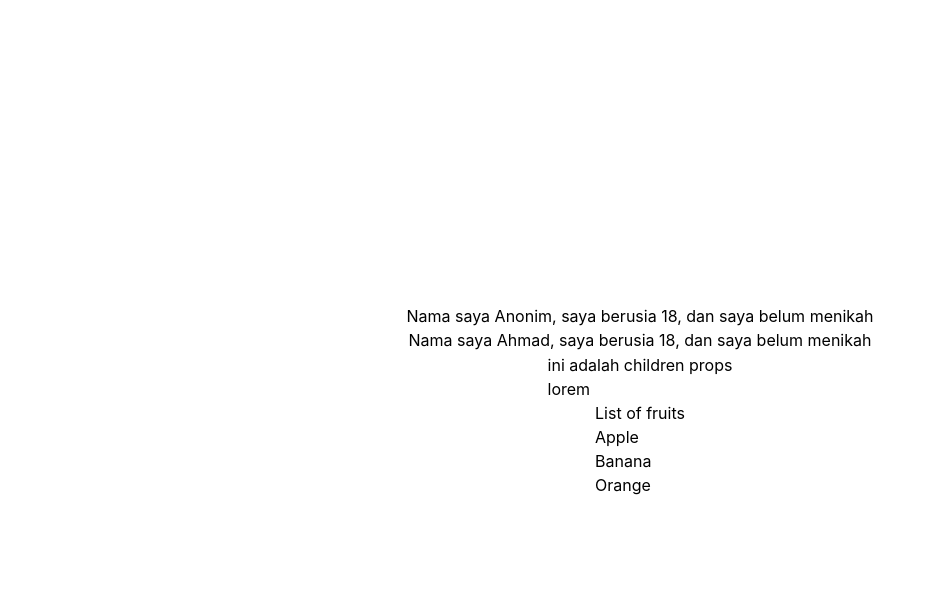
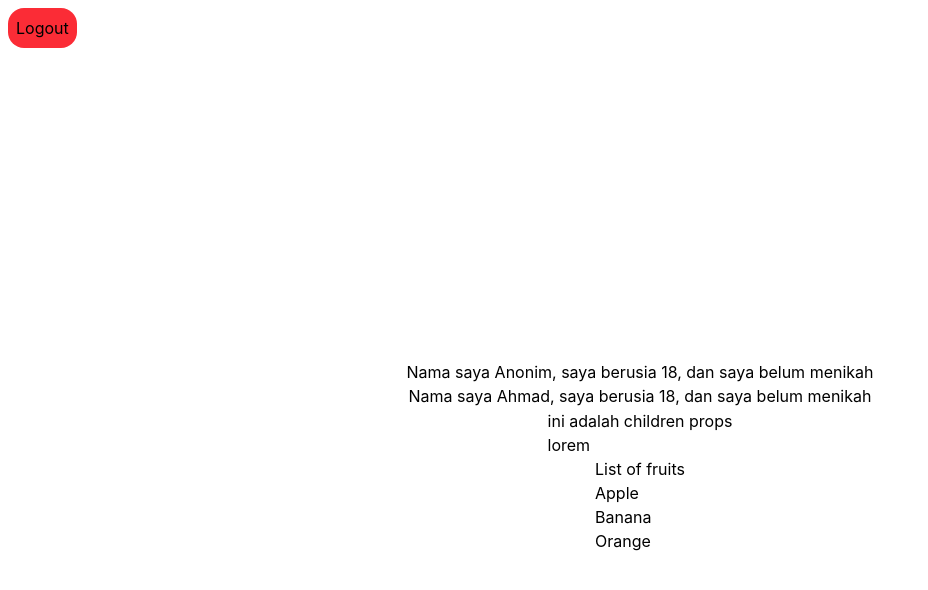
Before and after one commit to Lutfi1919/elboros, a React (Vite) app: page / in a window 1280 px wide. Shown: the top 590 px of the page, without its empty margins (0-928 px from the left). Built offline with nearby package versions, Linux system fonts and the light colour scheme.

Commit message:
feat: add logout function

```diff
--- a/src/App.tsx
+++ b/src/App.tsx
@@ -3,10 +3,24 @@ import './App.css'
 import ParentComponent from './components/ParentComponent';
 import ChildrenProps from './components/ChildrenProps';
 import ListItem from './components/ListItem';
+import { useNavigate } from 'react-router-dom';
 
 function App() {
+  const navigate = useNavigate();
+
+  const logout = (event: React.MouseEvent<HTMLButtonElement>) => {
+    localStorage.removeItem("token")
+
+    console.log(event.target);
+
+    navigate("/login")
+  }
+
   return (
     <>
+      <button className='m-2 p-2 rounded-2xl bg-red-500 cursor-pointer' onClick={logout}>
+        Logout
+      </button>
       <div className="min-h-screen flex flex-col items-center justify-center">
         <ParentComponent />
         <hr />
```
